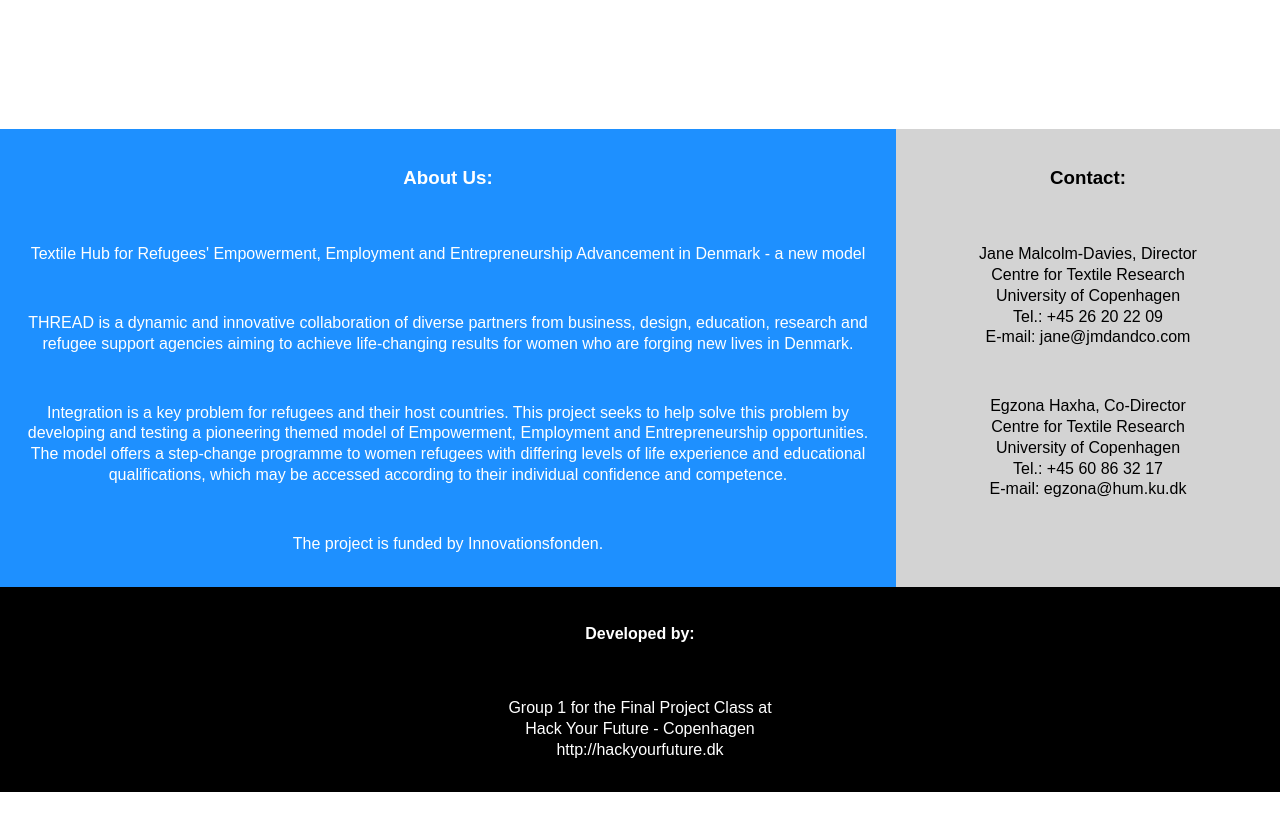
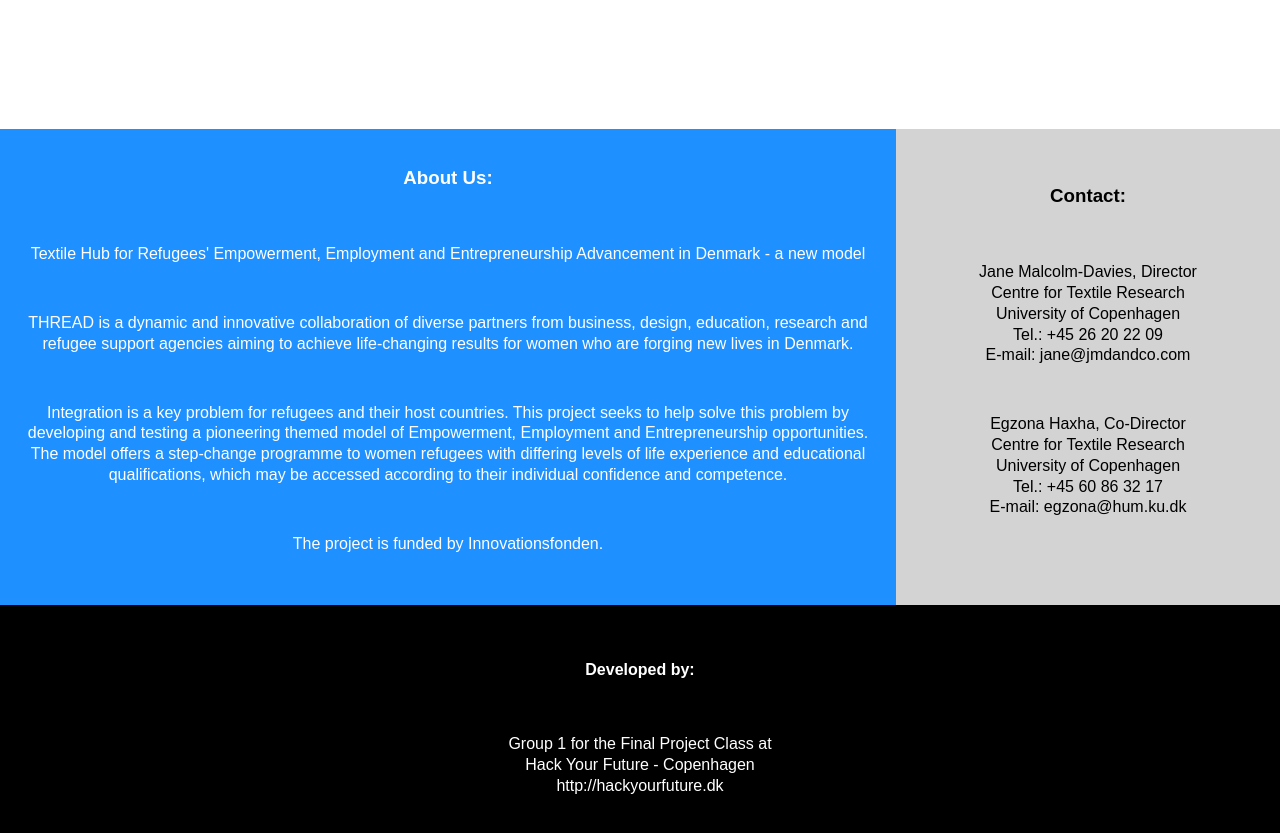
Before and after one commit to paredesrichard/thread-app-project, a React (Create React App) app: page / in a window 1280 px wide. Shown: the part 447-1280 px from the top of the page. Before the commit the page ends 1239 px from the top, so only its background shows below. Built offline with nearby package versions, Linux system fonts and the light colour scheme.

Commit message:
fixed css gap issues

```diff
--- a/src/App.css
+++ b/src/App.css
@@ -39,7 +39,6 @@ section {
 
 footer {
   grid-area: footer;
-  background: #333;
 }
 
 @media screen and (min-width: 760px) {
--- a/src/components/Footer/Footer.css
+++ b/src/components/Footer/Footer.css
@@ -1,6 +1,5 @@
 footer {
-  box-sizing: border-box;
-  display: block;
+  box-sizing: content-box;
   font-family: Arial, Helvetica, sans-serif;
   font-size: 1em;
   padding: 0;
--- a/src/components/Footer/Footer.jsx
+++ b/src/components/Footer/Footer.jsx
@@ -4,7 +4,7 @@ import "./Footer.css";
 const Footer = () => {
   return (
     <footer>
-      <div id="about" className="footer-article">
+      <div id="about">
         <h3>About Us:</h3>
         <p>
           Textile Hub for Refugees' Empowerment, Employment and Entrepreneurship
@@ -26,9 +26,11 @@ const Footer = () => {
           their individual confidence and competence.
         </p>
         <p>The project is funded by Innovationsfonden.</p>
+        <br />
       </div>
 
-      <div id="contact" className="footer-article">
+      <div id="contact">
+        <br />
         <h3>Contact:</h3>
         <p>
           Jane Malcolm-Davies, Director
@@ -53,9 +55,11 @@ const Footer = () => {
           <br />
           E-mail: egzona@hum.ku.dk
         </p>
+        <br />
       </div>
 
       <div id="main-footer">
+        <br />
         <h4>Developed by:</h4>
         <p>
           Group 1 for the Final Project Class at <br />
@@ -65,6 +69,7 @@ const Footer = () => {
             http://hackyourfuture.dk
           </a>
         </p>
+        <br />
       </div>
     </footer>
   );
```
